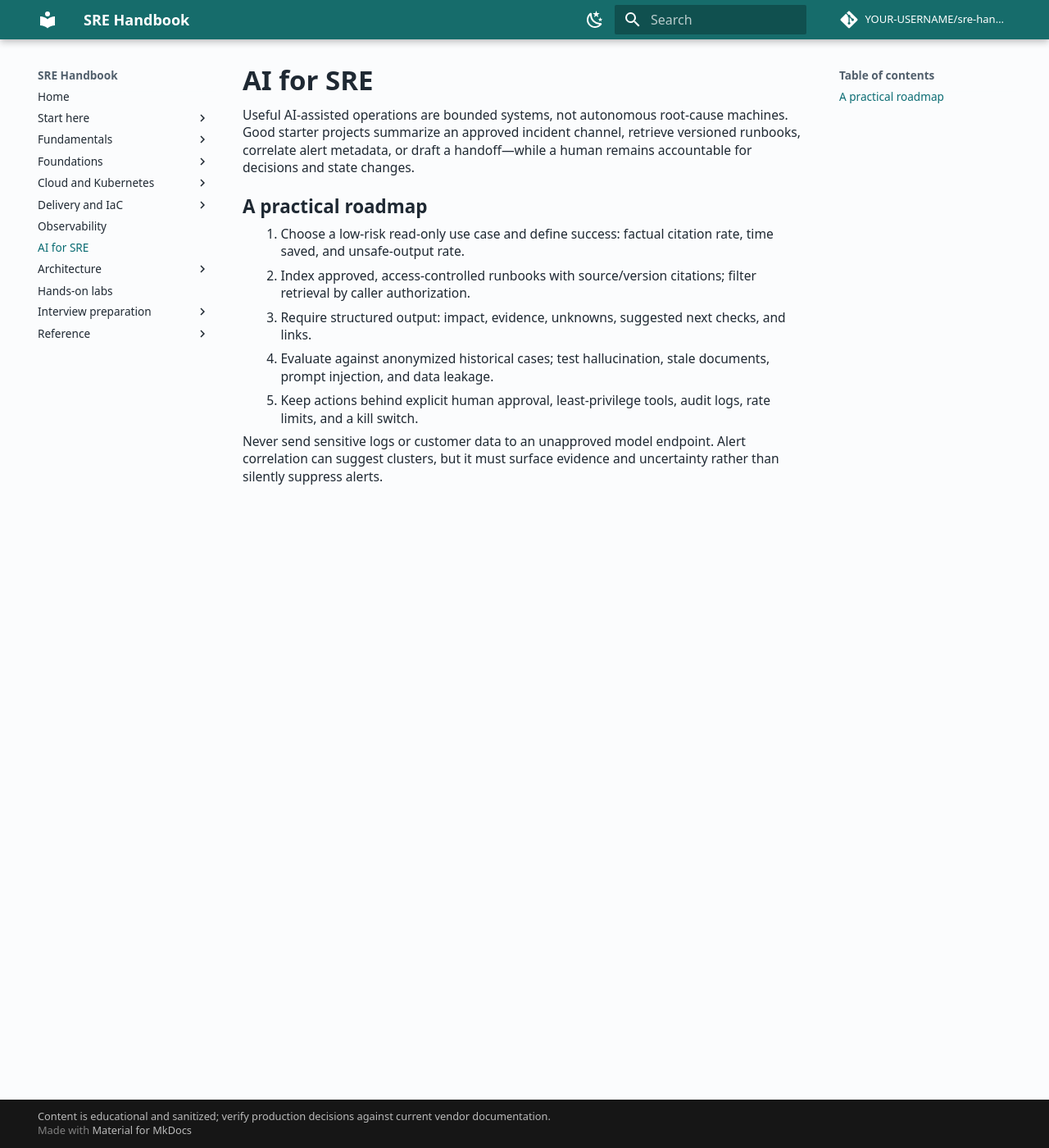
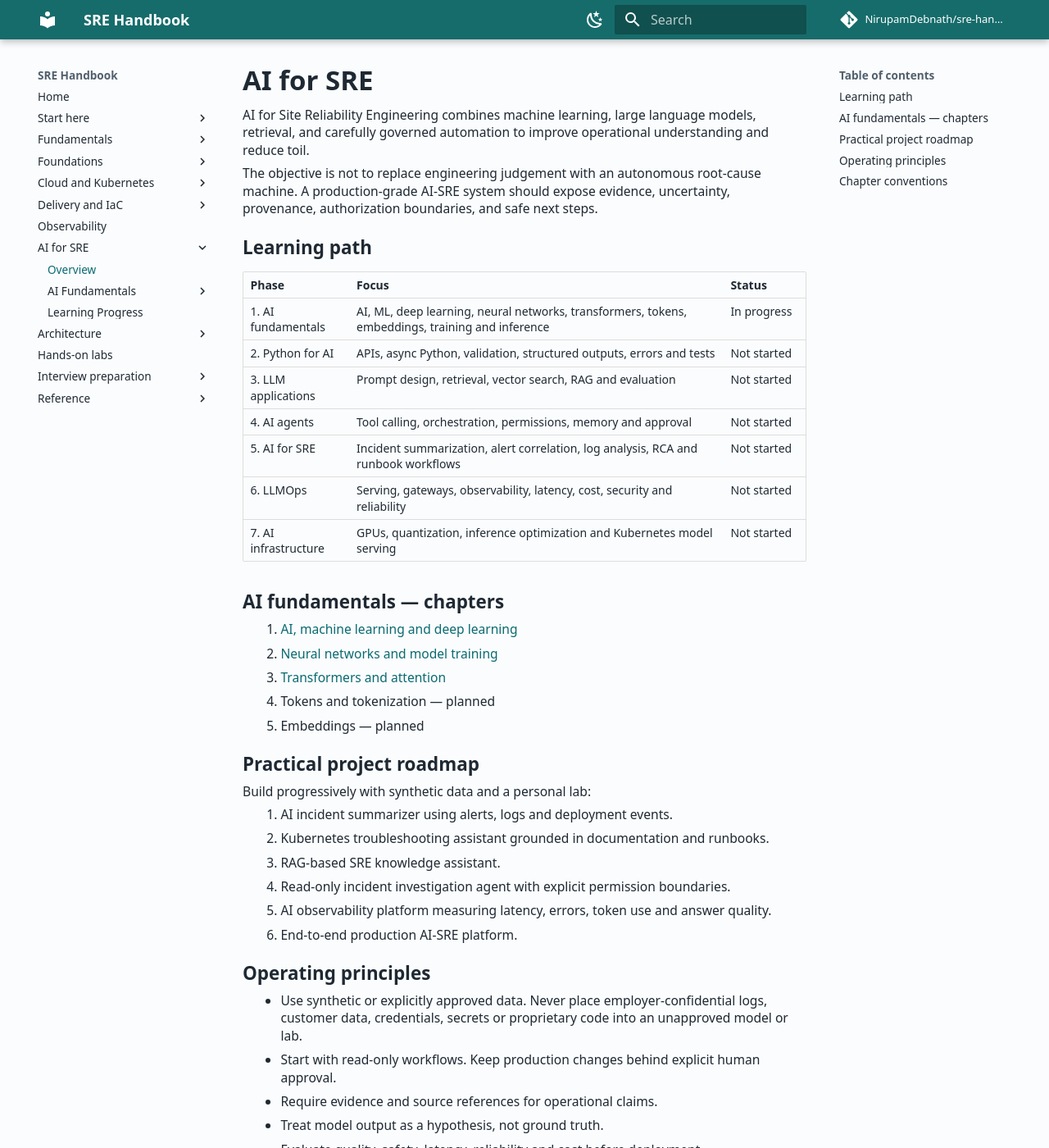
Before and after one commit to NirupamDebnath/sre-handbook, an MkDocs documentation site: the page built from docs/ai-for-sre/index.md, in a window 1280 px wide and 1400 px high. Shown: the whole window at 82% size. Built offline with MkDocs 1.6.1 and Material for MkDocs 9.7.7, drawn with Linux system fonts in a browser that asks for light colours; comment, search, counter and statistics services are not loaded; some of the changed text lies outside the part shown.

Commit message:
Document AI Engineering fundamentals for SRE
Add AI fundamentals chapters, learning progress tracker, and MkDocs navigation.

```diff
--- a/docs/ai-for-sre/index.md
+++ b/docs/ai-for-sre/index.md
@@ -1,13 +1,58 @@
 # AI for SRE
 
-Useful AI-assisted operations are bounded systems, not autonomous root-cause machines. Good starter projects summarize an approved incident channel, retrieve versioned runbooks, correlate alert metadata, or draft a handoff—while a human remains accountable for decisions and state changes.
+AI for Site Reliability Engineering combines machine learning, large language models, retrieval, and carefully governed automation to improve operational understanding and reduce toil.
 
-## A practical roadmap
+The objective is not to replace engineering judgement with an autonomous root-cause machine. A production-grade AI-SRE system should expose evidence, uncertainty, provenance, authorization boundaries, and safe next steps.
 
-1. Choose a low-risk read-only use case and define success: factual citation rate, time saved, and unsafe-output rate.
-2. Index approved, access-controlled runbooks with source/version citations; filter retrieval by caller authorization.
-3. Require structured output: impact, evidence, unknowns, suggested next checks, and links.
-4. Evaluate against anonymized historical cases; test hallucination, stale documents, prompt injection, and data leakage.
-5. Keep actions behind explicit human approval, least-privilege tools, audit logs, rate limits, and a kill switch.
+## Learning path
 
-Never send sensitive logs or customer data to an unapproved model endpoint. Alert correlation can suggest clusters, but it must surface evidence and uncertainty rather than silently suppress alerts.
+| Phase | Focus | Status |
+| --- | --- | --- |
+| 1. AI fundamentals | AI, ML, deep learning, neural networks, transformers, tokens, embeddings, training and inference | In progress |
+| 2. Python for AI | APIs, async Python, validation, structured outputs, errors and tests | Not started |
+| 3. LLM applications | Prompt design, retrieval, vector search, RAG and evaluation | Not started |
+| 4. AI agents | Tool calling, orchestration, permissions, memory and approval | Not started |
+| 5. AI for SRE | Incident summarization, alert correlation, log analysis, RCA and runbook workflows | Not started |
+| 6. LLMOps | Serving, gateways, observability, latency, cost, security and reliability | Not started |
+| 7. AI infrastructure | GPUs, quantization, inference optimization and Kubernetes model serving | Not started |
+
+## AI fundamentals — chapters
+
+1. [AI, machine learning and deep learning](fundamentals/ai-ml-deep-learning.md)
+2. [Neural networks and model training](fundamentals/neural-networks.md)
+3. [Transformers and attention](fundamentals/transformers-attention.md)
+4. Tokens and tokenization — planned
+5. Embeddings — planned
+
+## Practical project roadmap
+
+Build progressively with synthetic data and a personal lab:
+
+1. AI incident summarizer using alerts, logs and deployment events.
+2. Kubernetes troubleshooting assistant grounded in documentation and runbooks.
+3. RAG-based SRE knowledge assistant.
+4. Read-only incident investigation agent with explicit permission boundaries.
+5. AI observability platform measuring latency, errors, token use and answer quality.
+6. End-to-end production AI-SRE platform.
+
+## Operating principles
+
+- Use synthetic or explicitly approved data. Never place employer-confidential logs, customer data, credentials, secrets or proprietary code into an unapproved model or lab.
+- Start with read-only workflows. Keep production changes behind explicit human approval.
+- Require evidence and source references for operational claims.
+- Treat model output as a hypothesis, not ground truth.
+- Evaluate quality, safety, latency, reliability and cost before deployment.
+- Apply least privilege, authorization-aware retrieval, audit logging, rate limits and a kill switch.
+
+## Chapter conventions
+
+Each chapter includes learning objectives, prerequisites, first-principles explanations, diagrams, worked examples, SRE applications, limitations, a hands-on assignment, knowledge checks and references.
+
+Progress labels are evidence-based:
+
+- **Not started:** no lesson work recorded.
+- **In progress:** material has been introduced or studied.
+- **Practiced:** the learner completed an exercise and can explain the result.
+- **Mastered:** the learner can independently explain, implement and pass a practical assessment.
+
+A discussion or video alone does not establish mastery.
--- /dev/null
+++ b/docs/javascripts/mermaid.js
@@ -0,0 +1,8 @@
+document.addEventListener("DOMContentLoaded", () => {
+  if (typeof mermaid !== "undefined") {
+    mermaid.initialize({
+      startOnLoad: true,
+      securityLevel: "strict"
+    });
+  }
+});
--- a/mkdocs.yml
+++ b/mkdocs.yml
@@ -1,8 +1,8 @@
 site_name: SRE Handbook
 site_description: A practical learning and interview-preparation handbook for senior SRE and platform engineering.
-site_url: https://YOUR-USERNAME.github.io/sre-handbook/
-repo_name: YOUR-USERNAME/sre-handbook
-repo_url: https://github.com/YOUR-USERNAME/sre-handbook
+site_url: https://nirupamdebnath.github.io/sre-handbook/
+repo_name: NirupamDebnath/sre-handbook
+repo_url: https://github.com/NirupamDebnath/sre-handbook
 edit_uri: edit/main/docs/
 
 theme:
@@ -30,6 +30,8 @@ extra_css:
 extra_javascript:
   - javascripts/mathjax.js
   - https://unpkg.com/mathjax@3/es5/tex-mml-chtml.js
+  - https://unpkg.com/mermaid@11/dist/mermaid.min.js
+  - javascripts/mermaid.js
 
 markdown_extensions:
   - pymdownx.arithmatex:
@@ -69,7 +71,14 @@ nav:
       - CI/CD: cicd/index.md
       - GitOps: gitops/index.md
   - Observability: observability/index.md
-  - AI for SRE: ai-for-sre/index.md
+  - AI for SRE:
+      - Overview: ai-for-sre/index.md
+      - AI Fundamentals:
+          - Overview: ai-for-sre/fundamentals/index.md
+          - AI, ML and Deep Learning: ai-for-sre/fundamentals/ai-ml-deep-learning.md
+          - Neural Networks: ai-for-sre/fundamentals/neural-networks.md
+          - Transformers and Attention: ai-for-sre/fundamentals/transformers-attention.md
+      - Learning Progress: ai-for-sre/assessments/progress.md
   - Architecture:
       - System design: system-design/index.md
       - Platform engineering: platform-engineering/index.md
```
Also changed, not shown: docs/ai-for-sre/assessments/progress.md (added, +56 -0 lines), docs/ai-for-sre/fundamentals/ai-ml-deep-learning.md (added, +116 -0 lines), docs/ai-for-sre/fundamentals/index.md (added, +20 -0 lines), docs/ai-for-sre/fundamentals/neural-networks.md (added, +199 -0 lines), docs/ai-for-sre/fundamentals/transformers-attention.md (added, +171 -0 lines).
